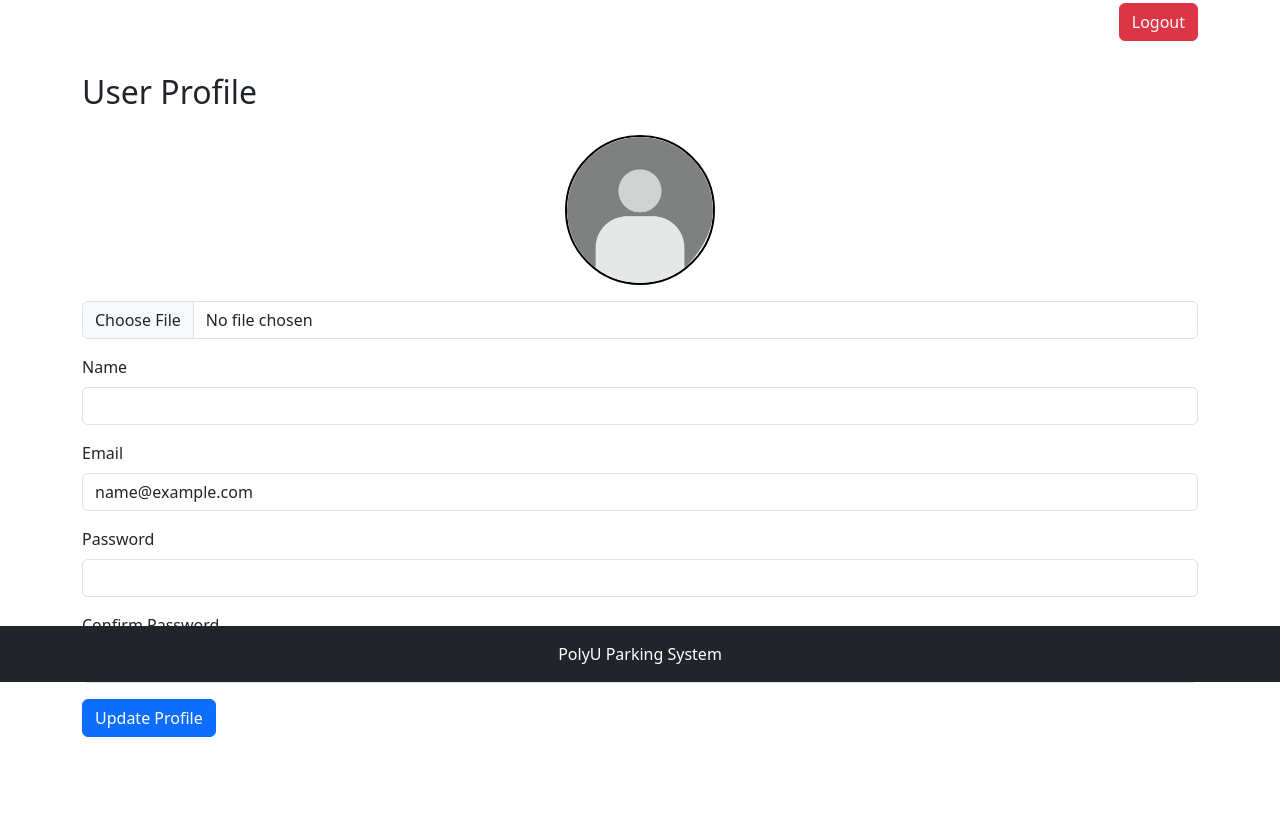
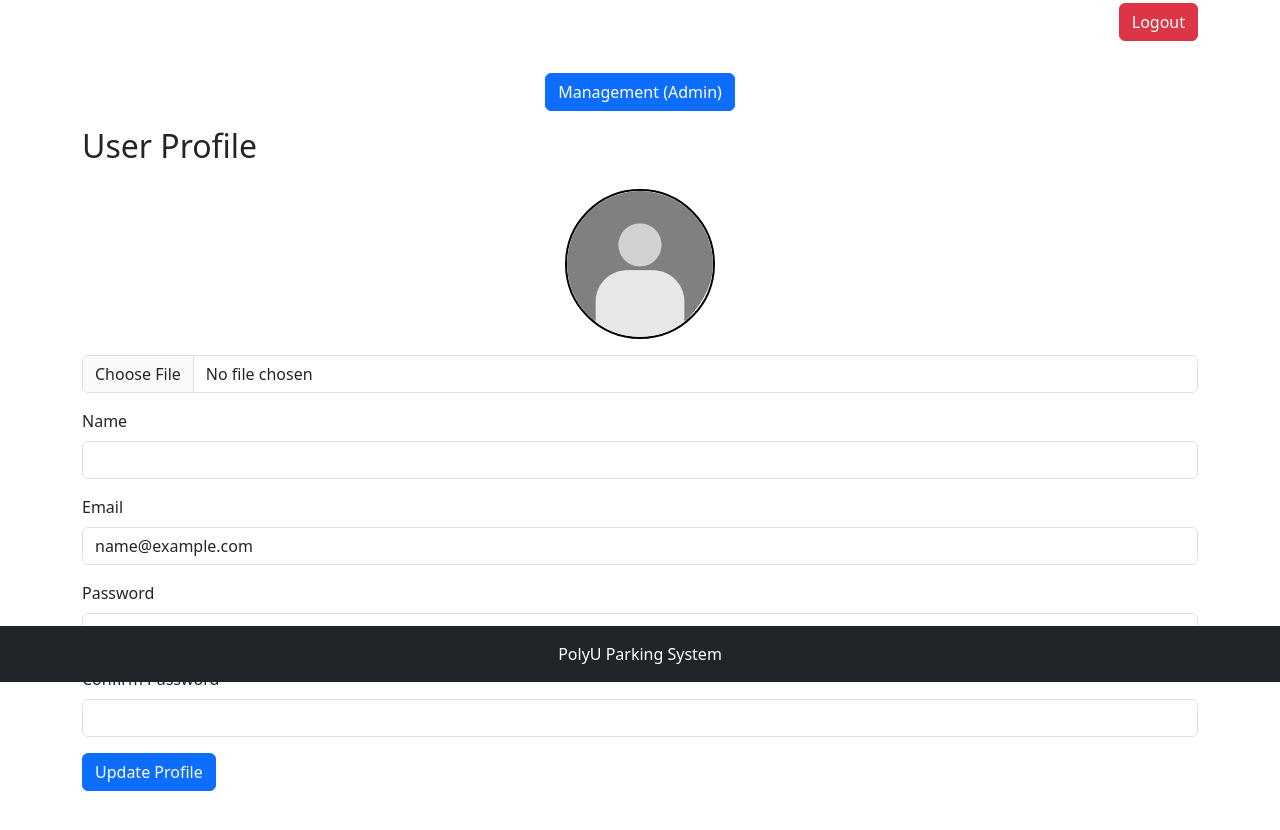
Before and after one commit to 22084296D/Group_Project, a website: page static/profile.html in a window 1280 px wide. Shown: the part 118-948 px from the top of the page. Drawn offline with nearby package versions, Linux system fonts and the light colour scheme; sample sign-in values are in the browser's storage.

Commit message:
add admin link in profile

```diff
--- a/static/js/profile.js
+++ b/static/js/profile.js
@@ -9,10 +9,20 @@ function checkLoginStatus() {
     const currentUser = JSON.parse(localStorage.getItem('currentUser'));
     if (currentUser) {
         displayUserInfo(currentUser);
+        // 检查用户角色并显示/隐藏管理员链接
+        const adminLink = document.getElementById('adminLink');
+        if (adminLink) {
+            if (currentUser.role === 'admin') {
+                adminLink.style.display = 'block';
+            } else {
+                adminLink.style.display = 'none';
+            }
+        }
     } else {
         redirectToLogin();
     }
 }
+
 
 function displayUserInfo(userData) {
     document.getElementById('name').value = userData.userid || '';
--- a/static/profile.html
+++ b/static/profile.html
@@ -61,6 +61,9 @@
     <div class="container mt-2 text-end">
         <button id="logoutButton" class="btn btn-danger">Logout</button>
     </div>
+    <div id="adminLink" class="text-center mb-3" style="display: none;">
+        <a href="event_management.html" class="btn btn-primary">Management (Admin)</a>
+    </div>
     <div class="container">
         <h2 class="mb-4">User Profile</h2>
         <form>
```
